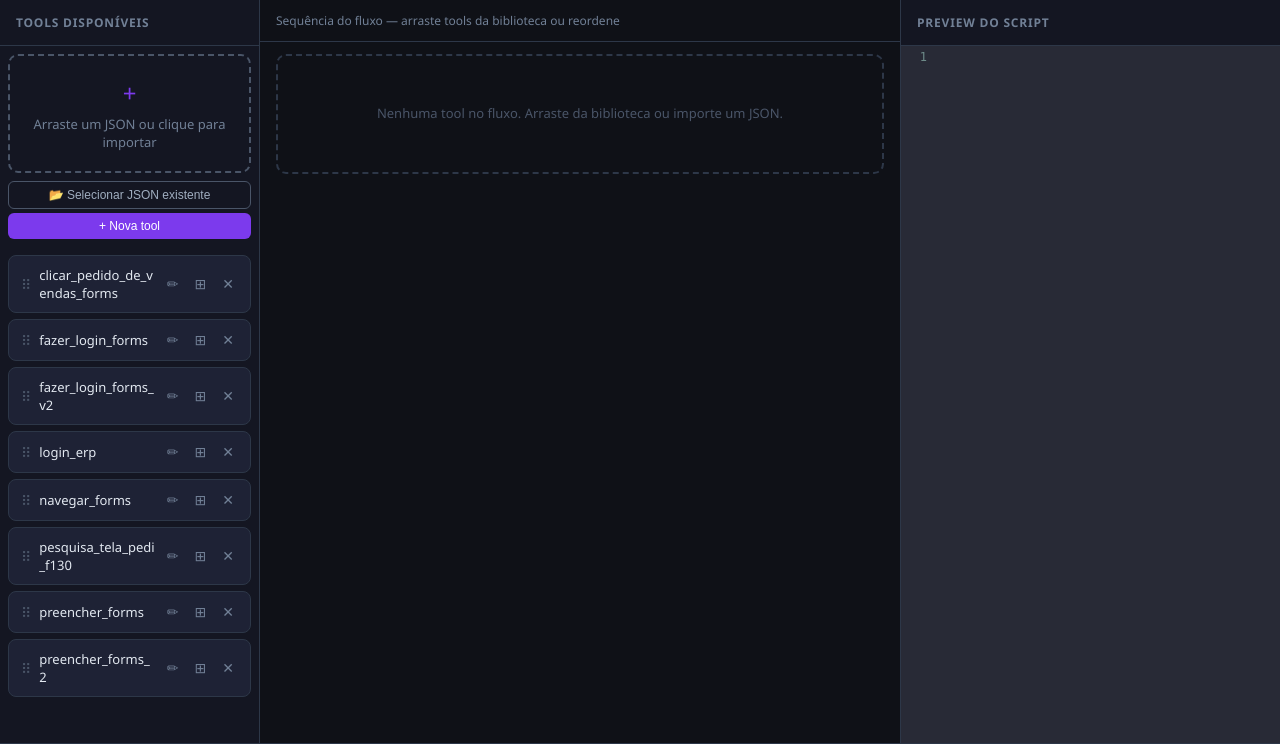
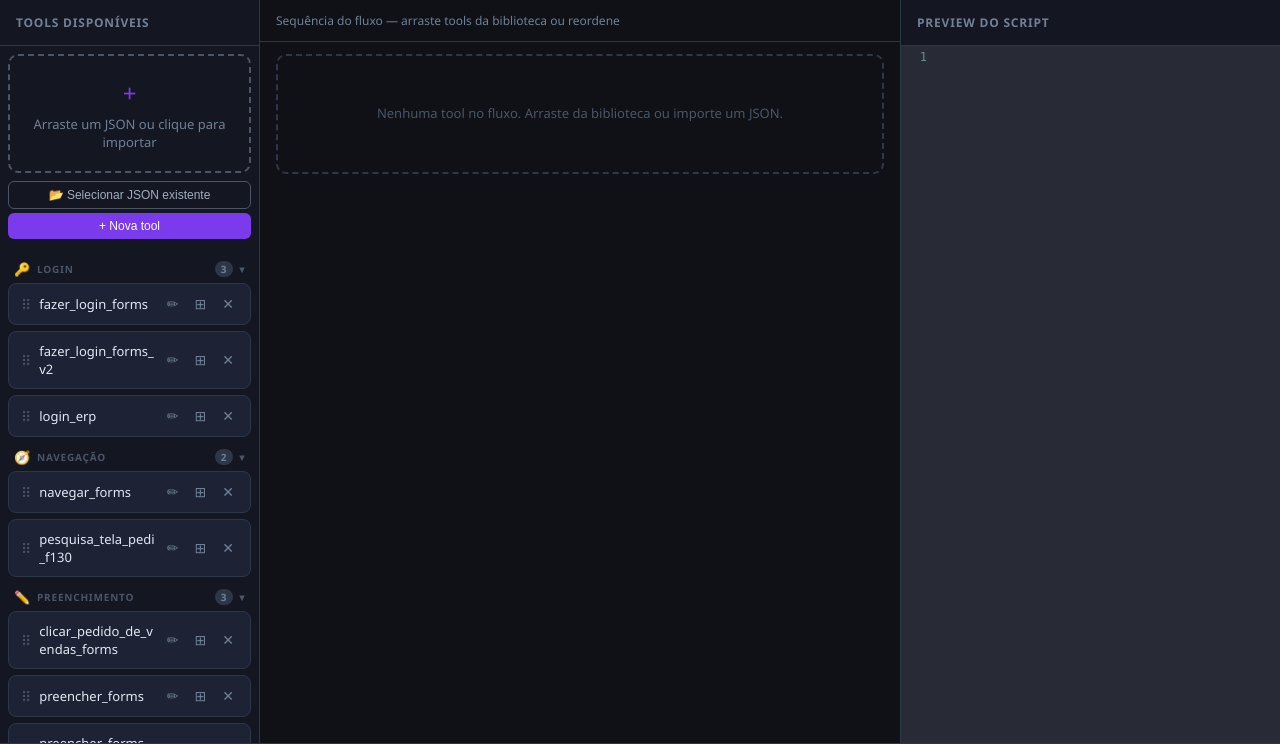
Before and after one commit to brenowerlang601/rpa_agentico, a Flask app: page / in a window 1280 px wide. Shown: the part 56-800 px from the top of the page. Run offline with Flask 3, Linux system fonts and the light colour scheme.

Commit message:
add: tools agora sao separadas por categorias.

```diff
--- a/templates/index.html
+++ b/templates/index.html
@@ -82,6 +82,21 @@
     .tool-card .card-btn:hover { color: #a78bfa; background: #2d3748; }
     .tool-card .card-btn.del:hover { color: #fc8181; background: #2d3748; }
     .tool-card .card-btn.ren:hover { color: #68d391; background: #2d3748; }
+
+    /* Segmentos de categoria na sidebar */
+    .tool-segment { margin-bottom: 4px; }
+    .tool-segment-header {
+      display: flex; align-items: center; gap: 6px; padding: 5px 6px;
+      font-size: 10px; font-weight: 700; text-transform: uppercase; letter-spacing: .08em;
+      color: #4a5568; cursor: pointer; border-radius: 5px; user-select: none;
+    }
+    .tool-segment-header:hover { background: #1e2235; color: #718096; }
+    .tool-segment-header .seg-icon { font-size: 13px; }
+    .tool-segment-header .seg-count { margin-left: auto; font-size: 10px; background: #2d3748; border-radius: 10px; padding: 1px 6px; color: #718096; }
+    .tool-segment-header .seg-chevron { font-size: 10px; transition: transform .15s; }
+    .tool-segment-header.collapsed .seg-chevron { transform: rotate(-90deg); }
+    .tool-segment-body { padding-left: 0; }
+    .tool-segment-body.hidden { display: none; }
 
     /* CANVAS — fluxo atual */
     .canvas-area { flex: 1; display: flex; flex-direction: column; overflow: hidden; }
@@ -421,10 +436,29 @@ function loadTools() {
   });
 }
 
-function renderLibrary() {
-  const lib = document.getElementById('toolLibrary');
-  lib.innerHTML = '';
-  allTools.forEach(tool => {
+// ─── Categorização de tools por tipo de ação ──────────────────────────────────
+const TOOL_SEGMENTS = [
+  { key: 'login',        label: 'Login',         icon: '🔑', terms: ['login', 'entrar', 'autenticar', 'logon', 'signin'] },
+  { key: 'navegacao',    label: 'Navegação',      icon: '🧭', terms: ['navegar', 'abrir', 'acessar', 'ir_para', 'goto', 'menu', 'aba', 'tab', 'tela'] },
+  { key: 'consulta',     label: 'Consulta',       icon: '🔍', terms: ['buscar', 'pesquisar', 'filtrar', 'consultar', 'listar', 'search'] },
+  { key: 'preenchimento',label: 'Preenchimento',  icon: '✏️', terms: ['preencher', 'digitar', 'inserir', 'selecionar', 'escolher', 'fill', 'campo', 'formulario', 'form'] },
+  { key: 'confirmacao',  label: 'Confirmação',    icon: '✅', terms: ['confirmar', 'salvar', 'gravar', 'finalizar', 'concluir', 'enviar', 'aprovar', 'submit', 'ok'] },
+  { key: 'outras',       label: 'Outras',         icon: '⚙️', terms: [] },
+];
+
+// Estado de colapso por segmento (persistido na sessão)
+const _segCollapsed = {};
+
+function classifyTool(name) {
+  const n = name.toLowerCase();
+  for (const seg of TOOL_SEGMENTS) {
+    if (seg.key === 'outras') continue;
+    if (seg.terms.some(t => n.includes(t))) return seg.key;
+  }
+  return 'outras';
+}
+
+function _makeToolCard(tool) {
   const card = document.createElement('div');
   card.className = 'tool-card';
   card.dataset.tool = tool.name;
@@ -436,20 +470,70 @@ function renderLibrary() {
     <button class="card-btn del" title="Deletar tool" onclick="deleteTool('${tool.name}', event)">✕</button>
   `;
   card.addEventListener('dblclick', () => addToFlow(tool.name));
-    lib.appendChild(card);
+  return card;
+}
+
+function renderLibrary() {
+  const lib = document.getElementById('toolLibrary');
+  lib.innerHTML = '';
+
+  // Agrupa tools por segmento
+  const groups = {};
+  TOOL_SEGMENTS.forEach(s => { groups[s.key] = []; });
+  allTools.forEach(tool => {
+    const key = classifyTool(tool.name);
+    groups[key].push(tool);
   });
+
+  TOOL_SEGMENTS.forEach(seg => {
+    const tools = groups[seg.key];
+    if (tools.length === 0) return;
+
+    const collapsed = !!_segCollapsed[seg.key];
+
+    const wrap = document.createElement('div');
+    wrap.className = 'tool-segment';
+    wrap.dataset.seg = seg.key;
+
+    const header = document.createElement('div');
+    header.className = 'tool-segment-header' + (collapsed ? ' collapsed' : '');
+    header.innerHTML = `
+      <span class="seg-icon">${seg.icon}</span>
+      <span>${seg.label}</span>
+      <span class="seg-count">${tools.length}</span>
+      <span class="seg-chevron">▾</span>
+    `;
+    header.addEventListener('click', () => {
+      const isNowCollapsed = !_segCollapsed[seg.key];
+      _segCollapsed[seg.key] = isNowCollapsed;
+      header.classList.toggle('collapsed', isNowCollapsed);
+      body.classList.toggle('hidden', isNowCollapsed);
+    });
+
+    const body = document.createElement('div');
+    body.className = 'tool-segment-body' + (collapsed ? ' hidden' : '');
+
+    tools.forEach(tool => body.appendChild(_makeToolCard(tool)));
+
+    wrap.appendChild(header);
+    wrap.appendChild(body);
+    lib.appendChild(wrap);
+  });
+
   initLibrarySortable();
-  // Atualiza badges de pending no canvas
   updatePendingBadges();
 }
 
 // ─── Drag-and-drop: biblioteca → canvas ──────────────────────────────────────
 function initLibrarySortable() {
-  Sortable.create(document.getElementById('toolLibrary'), {
+  // Inicializa Sortable em cada segment-body (drag clone → canvas)
+  document.querySelectorAll('.tool-segment-body').forEach(segBody => {
+    Sortable.create(segBody, {
       group: { name: 'tools', pull: 'clone', put: false },
       sort: false,
       animation: 150,
       ghostClass: 'sortable-ghost',
+    });
   });
 }
 
```
Lines whose indentation alone changed are shown as unchanged.
